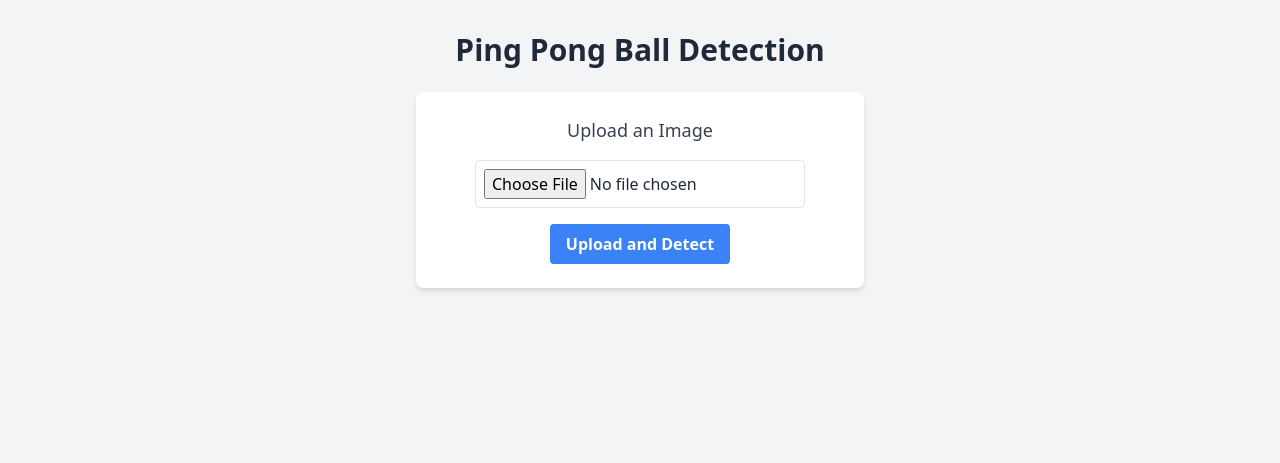
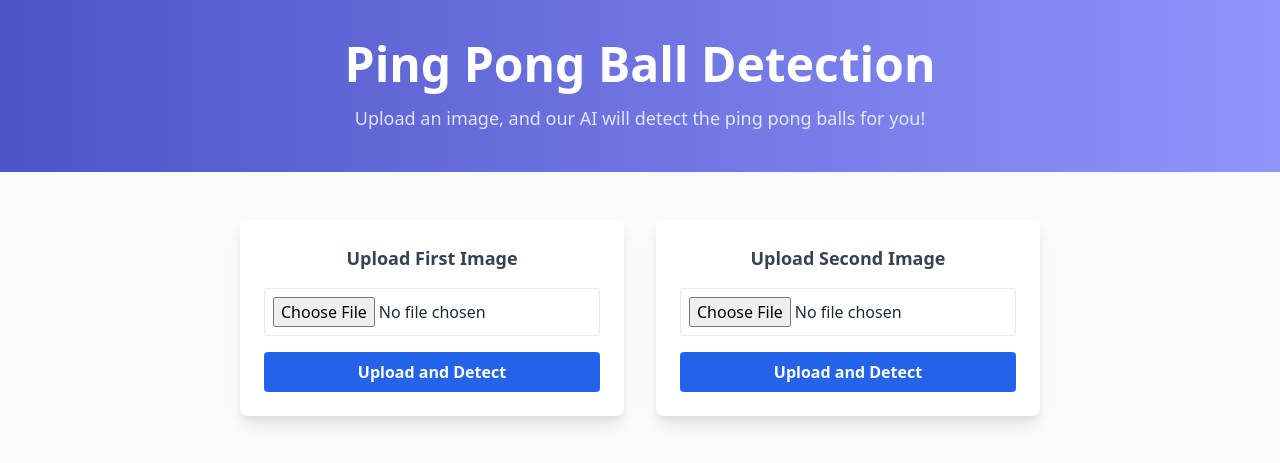
Before and after one commit to RajDharkar/BallVision, a Flask app: page / in a window 1280 px wide. Shown: the top 463 px of the page. Run offline with Flask 3, Linux system fonts and the light colour scheme; some libraries are stand-ins or nearby versions.

Commit message:
looking actually good now, gonna do more stuff with that soon

```diff
--- a/app.py
+++ b/app.py
@@ -49,9 +49,11 @@ def upload_file():
         for result in results:
             result.save(filename=output_path)
 
+        url_path = f'outputs/{filename}'
+
         print("Processed image saved to:", output_path)
 
-        return jsonify({'image_path': output_path})
+        return jsonify({'image_path': url_path})
     else:
         return jsonify({'error': 'Invalid file type'}), 400
 
--- a/templates/index.html
+++ b/templates/index.html
@@ -1,41 +1,76 @@
 <!DOCTYPE html>
 <html lang="en">
+
 <head>
     <meta charset="UTF-8">
     <meta name="viewport" content="width=device-width, initial-scale=1.0">
-    <title>Image Upload and Detection</title>
+    <title>Ping Pong Ball Detection</title>
     <link href="https://cdn.jsdelivr.net/npm/tailwindcss@2.2.19/dist/tailwind.min.css" rel="stylesheet">
+    <style>
+        .gradient-bg {
+            background: linear-gradient(to right, #4e54c8, #8f94fb);
+        }
+    </style>
 </head>
-<body class="bg-gray-100 text-gray-800">
-    <div class="container mx-auto px-4 py-8">
-        <h1 class="text-3xl font-bold text-center mb-6">Ping Pong Ball Detection</h1>
 
-        <!-- File Upload Form -->
-        <div class="bg-white p-6 rounded-lg shadow-md max-w-md mx-auto">
-            <form id="uploadForm" enctype="multipart/form-data" class="flex flex-col items-center space-y-4">
-                <label class="block text-lg font-medium text-gray-700">Upload an Image</label>
-                <input type="file" name="file" id="fileInput" class="file-input border p-2 rounded" accept="image/*" required>
-                <button type="submit" class="bg-blue-500 text-white font-bold py-2 px-4 rounded hover:bg-blue-600">
-                    Upload and Detect
-                </button>
-            </form>
+<body class="bg-gray-50 text-gray-800 font-sans">
+    <div class="gradient-bg py-10 text-white">
+        <h1 class="text-5xl font-extrabold text-center mb-4">Ping Pong Ball Detection</h1>
+        <p class="text-center text-lg opacity-80">Upload an image, and our AI will detect the ping pong balls for you!</p>
+    </div>
+
+    <div class="container mx-auto px-4 py-12">
+        <div class="flex flex-wrap justify-center gap-8">
+            <!-- Upload Form 1 -->
+            <div class="bg-white p-6 rounded-lg shadow-lg w-full max-w-sm">
+                <form id="uploadForm1" enctype="multipart/form-data" class="space-y-4">
+                    <label class="block text-lg font-semibold text-gray-700 text-center">Upload First Image</label>
+                    <input type="file" name="file" id="fileInput1" class="file-input border p-2 rounded w-full" accept="image/*" required>
+                    <button type="submit" class="bg-blue-600 text-white font-semibold py-2 px-4 rounded hover:bg-blue-700 w-full transition duration-300">
+                        Upload and Detect
+                    </button>
+                </form>
+            </div>
+
+            <!-- Upload Form 2 -->
+            <div class="bg-white p-6 rounded-lg shadow-lg w-full max-w-sm">
+                <form id="uploadForm2" enctype="multipart/form-data" class="space-y-4">
+                    <label class="block text-lg font-semibold text-gray-700 text-center">Upload Second Image</label>
+                    <input type="file" name="file" id="fileInput2" class="file-input border p-2 rounded w-full" accept="image/*" required>
+                    <button type="submit" class="bg-blue-600 text-white font-semibold py-2 px-4 rounded hover:bg-blue-700 w-full transition duration-300">
+                        Upload and Detect
+                    </button>
+                </form>
+            </div>
         </div>
 
         <!-- Display Results -->
-        <div id="resultContainer" class="mt-8 max-w-md mx-auto hidden">
-            <h2 class="text-2xl font-semibold text-center mb-4">Result</h2>
-            <img id="uploadedImage" class="w-full rounded shadow-md mb-4" alt="Uploaded Image">
-            <img id="processedImage" class="w-full rounded shadow-md" alt="Processed Image">
+        <div id="resultContainer" class="mt-16 max-w-3xl mx-auto hidden">
+            <h2 class="text-3xl font-bold text-center mb-8 text-gray-700">Detection Results</h2>
+            <div class="grid grid-cols-1 md:grid-cols-2 gap-8">
+                <div class="text-center">
+                    <h3 class="text-lg font-semibold mb-2">Uploaded Image 1</h3>
+                    <img id="uploadedImage1" class="w-full rounded-lg shadow-md mb-4" alt="Uploaded Image 1">
+                    <h3 class="text-lg font-semibold mt-4">Processed Image 1</h3>
+                    <img id="processedImage1" class="w-full rounded-lg shadow-md" alt="Processed Image 1">
+                </div>
+                <div class="text-center">
+                    <h3 class="text-lg font-semibold mb-2">Uploaded Image 2</h3>
+                    <img id="uploadedImage2" class="w-full rounded-lg shadow-md mb-4" alt="Uploaded Image 2">
+                    <h3 class="text-lg font-semibold mt-4">Processed Image 2</h3>
+                    <img id="processedImage2" class="w-full rounded-lg shadow-md" alt="Processed Image 2">
+                </div>
+            </div>
         </div>
     </div>
 
     <script>
-        document.getElementById('uploadForm').addEventListener('submit', async function(event) {
-            event.preventDefault();
-            const fileInput = document.getElementById('fileInput');
+        // Function to handle form submissions
+        async function handleUpload(formId, fileInputId, uploadedImageId, processedImageId) {
+            const fileInput = document.getElementById(fileInputId);
             const resultContainer = document.getElementById('resultContainer');
-            const uploadedImage = document.getElementById('uploadedImage');
-            const processedImage = document.getElementById('processedImage');
+            const uploadedImage = document.getElementById(uploadedImageId);
+            const processedImage = document.getElementById(processedImageId);
 
             const file = fileInput.files[0];
             if (!file) return;
@@ -63,7 +98,19 @@
                 alert('An error occurred while uploading the image.');
                 console.error(error);
             }
+        }
+
+        // Attach submit event listeners to both forms
+        document.getElementById('uploadForm1').addEventListener('submit', function(event) {
+            event.preventDefault();
+            handleUpload('uploadForm1', 'fileInput1', 'uploadedImage1', 'processedImage1');
+        });
+
+        document.getElementById('uploadForm2').addEventListener('submit', function(event) {
+            event.preventDefault();
+            handleUpload('uploadForm2', 'fileInput2', 'uploadedImage2', 'processedImage2');
         });
     </script>
 </body>
+
 </html>
```
Also changed, not shown: static/outputs/0B9E2D1E10F6F05FD5329B75FDD02DD4_jpg.rf.2f073de24dff65b699ee58dbe3bf9745.jpg (added), static/outputs/1c8ce6e8a8afe6b817989afbc7fe0dcf_jpg.rf.29d7029c2e2faf13a0ac6408a9c25a7b.jpg (added), static/outputs/278D02A215CADA4C46060BF215C20439_jpg.rf.a1aafe7828657f35ae926a874fa55818.jpg (added), static/outputs/73_png_jpg.rf.be6e89b68eb4813191a4d505f2307254.jpg (added), static/uploads/0B9E2D1E10F6F05FD5329B75FDD02DD4_jpg.rf.2f073de24dff65b699ee58dbe3bf9745.jpg (added), static/uploads/1c8ce6e8a8afe6b817989afbc7fe0dcf_jpg.rf.29d7029c2e2faf13a0ac6408a9c25a7b.jpg (added), static/uploads/278D02A215CADA4C46060BF215C20439_jpg.rf.a1aafe7828657f35ae926a874fa55818.jpg (added), static/uploads/73_png_jpg.rf.be6e89b68eb4813191a4d505f2307254.jpg (added), 2 other files.
